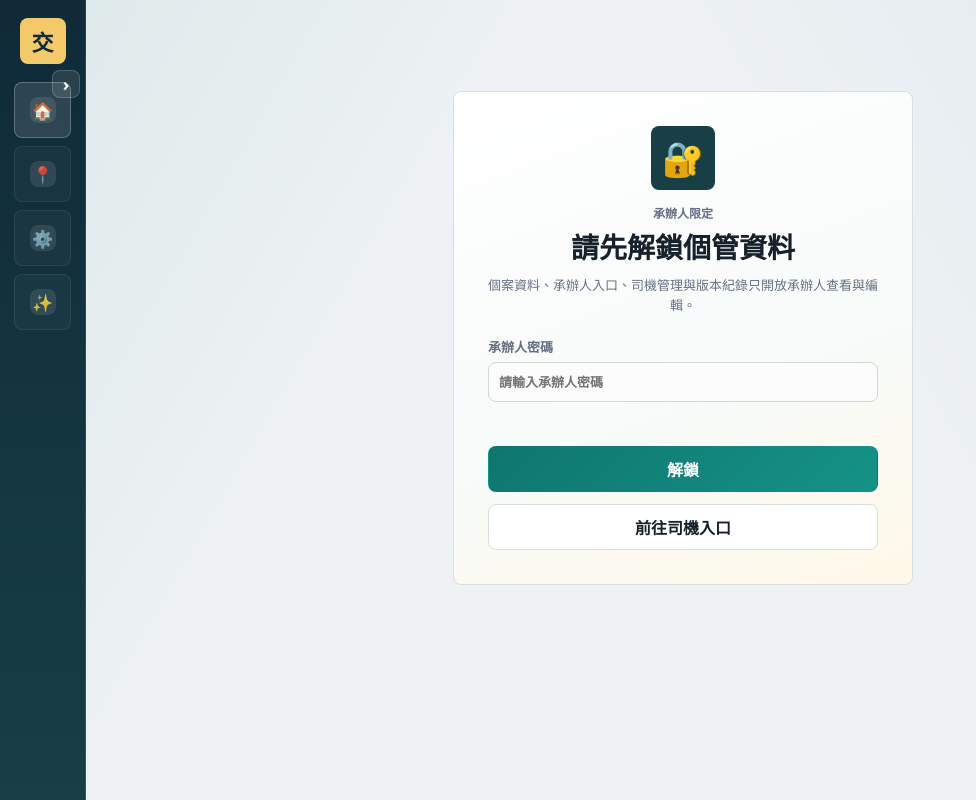
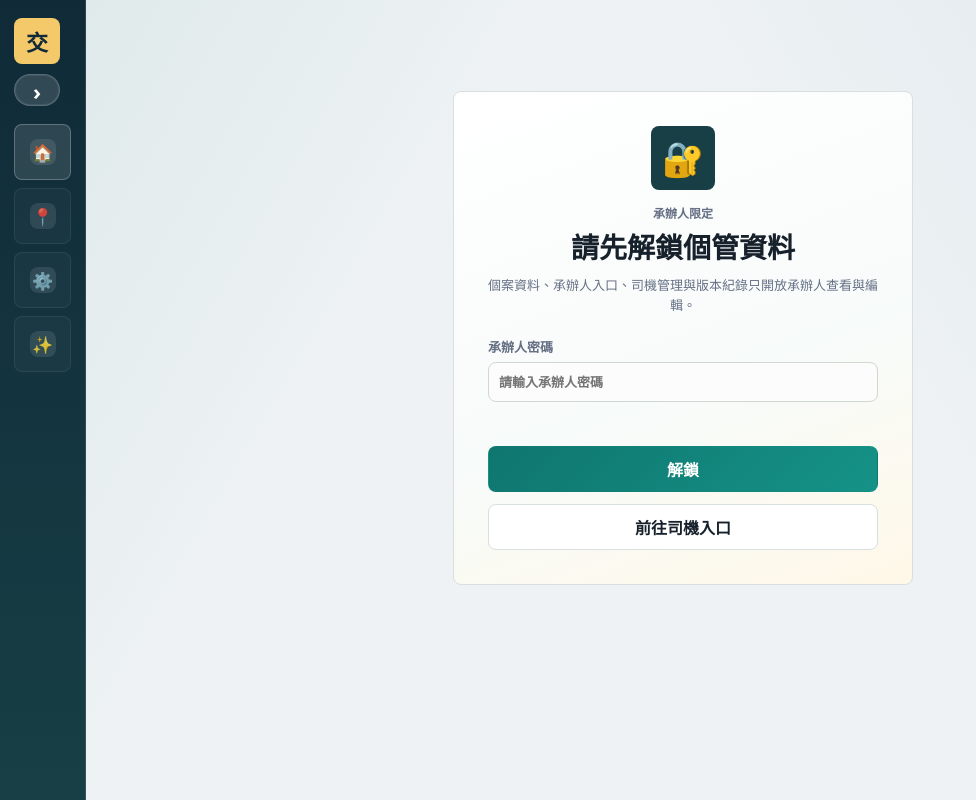
Before and after one commit to mylefun/ltc-community-transport, a plain HTML site: page index.html in a window 1280 px wide. Both pictures are taken after a click on the button "收合側邊選單". Shown: the whole page, without its empty margins (0-976 px from the left). Drawn offline with Linux system fonts and the light colour scheme; no server answers.

Commit message:
Reposition collapsed sidebar toggle

```diff
--- a/styles.css
+++ b/styles.css
@@ -185,6 +185,16 @@ button {
   border-radius: 8px;
   font-size: 22px;
   font-weight: 900;
+  transition:
+    background 0.15s ease,
+    border-color 0.15s ease,
+    transform 0.15s ease;
+}
+
+.sidebar-toggle:hover {
+  background: rgba(255, 255, 255, 0.18);
+  border-color: rgba(255, 255, 255, 0.32);
+  transform: translateX(-1px);
 }
 
 .eyebrow,
@@ -249,7 +259,12 @@ button {
   padding: 18px 14px;
 }
 
-.sidebar-collapsed .sidebar-head,
+.sidebar-collapsed .sidebar-head {
+  display: grid;
+  justify-items: center;
+  gap: 10px;
+}
+
 .sidebar-collapsed .brand {
   justify-content: center;
 }
@@ -261,12 +276,15 @@ button {
 }
 
 .sidebar-collapsed .sidebar-toggle {
-  position: absolute;
-  top: 70px;
-  left: 52px;
-  width: 28px;
-  height: 28px;
-  font-size: 18px;
+  width: 46px;
+  height: 32px;
+  border-radius: 999px;
+  background: rgba(255, 255, 255, 0.14);
+  box-shadow: inset 0 0 0 1px rgba(255, 255, 255, 0.08);
+}
+
+.sidebar-collapsed .sidebar-toggle:hover {
+  transform: translateY(-1px);
 }
 
 .sidebar-collapsed .nav-item {
```
